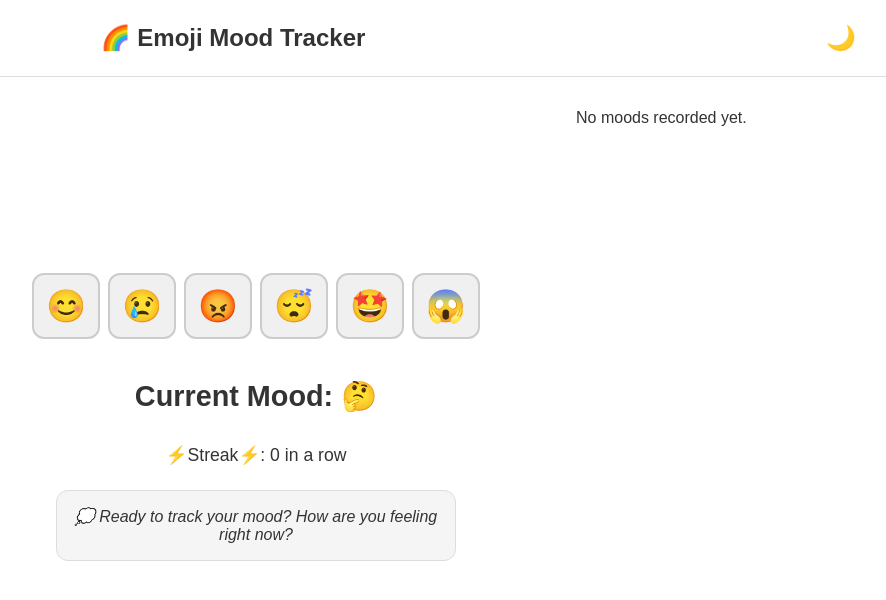
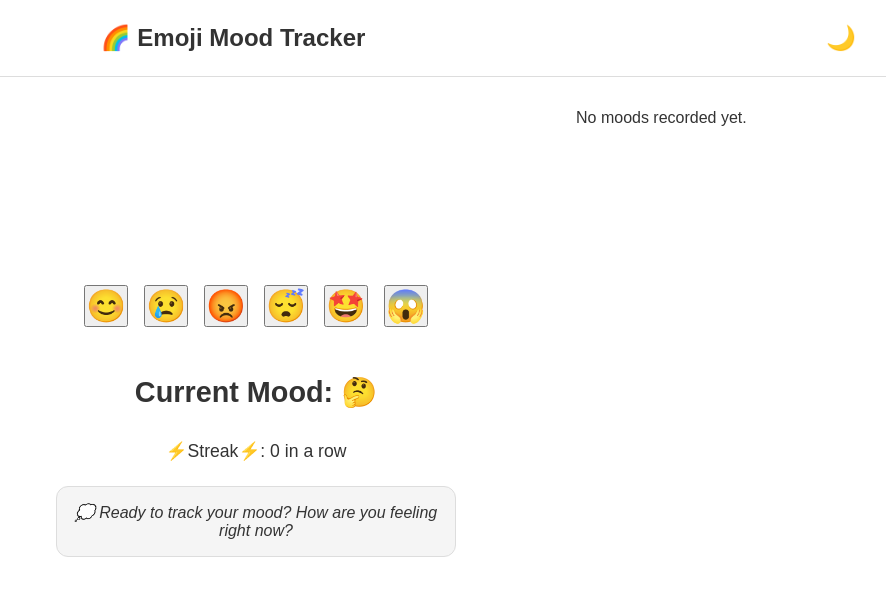
Before and after one commit to teamleaderleo/emoji-mood-tracker-basic, a React (Vite) app: page / in a window 1280 px wide. Shown: the top 600 px of the page, without its empty margins (384-1270 px from the left). Built offline with nearby package versions, Linux system fonts and the light colour scheme.

Commit message:
Revert "update button styling too"
This reverts commit 3abaab8224fb480e3d1ac26b1c54d732f8e700a6.

```diff
--- a/src/App.tsx
+++ b/src/App.tsx
@@ -91,7 +91,7 @@ export default function App() {
           position: "sticky",
           top: 0
         }}>
-          <EmojiPicker onSelect={setMood} isDarkMode={isDarkMode} />
+          <EmojiPicker onSelect={setMood} />
           <h2 style={{
             margin: "0.5rem 0",
             fontSize: "clamp(1.2rem, 4vw, 1.8rem)"
--- a/src/components/EmojiPicker.tsx
+++ b/src/components/EmojiPicker.tsx
@@ -4,64 +4,21 @@ const emojis = ["😊", "😢", "😡", "😴", "🤩", "😱"];
 
 type Props = {
   onSelect: (emoji: string) => void;
-  isDarkMode: boolean;
 };
 
-export default function EmojiPicker({ onSelect, isDarkMode }: Props) {
-  const theme = {
-    background: isDarkMode ? "#404040" : "#f0f0f0",
-    hoverBackground: isDarkMode ? "#505050" : "#e0e0e0",
-    activeBackground: isDarkMode ? "#606060" : "#d0d0d0",
-    border: isDarkMode ? "#555" : "#ccc"
-  };
-
+export default function EmojiPicker({ onSelect }: Props) {
+  // const [mood, setMoodState] = useState<string | null>(null);
   return (
     <div style={{ margin: "1rem 0" }}>
-      <div style={{
-        display: "flex",
-        gap: "0.5rem",
-        flexWrap: "wrap",
-        justifyContent: "center"
-      }}>
       {emojis.map((emoji) => (
         <button
           key={emoji}
-            style={{
-              fontSize: "2rem",
-              padding: "0.75rem",
-              backgroundColor: theme.background,
-              border: `2px solid ${theme.border}`,
-              borderRadius: "12px",
-              cursor: "pointer",
-              transition: "all 0.3s ease",
-              minWidth: "60px",
-              minHeight: "60px",
-              display: "flex",
-              alignItems: "center",
-              justifyContent: "center"
-            }}
+          style={{ fontSize: "2rem", margin: "0.5rem" }}
           onClick={() => onSelect(emoji)}
-            onMouseEnter={(e) => {
-              e.currentTarget.style.backgroundColor = theme.hoverBackground;
-              e.currentTarget.style.transform = "scale(1.05)";
-            }}
-            onMouseLeave={(e) => {
-              e.currentTarget.style.backgroundColor = theme.background;
-              e.currentTarget.style.transform = "scale(1)";
-            }}
-            onMouseDown={(e) => {
-              e.currentTarget.style.backgroundColor = theme.activeBackground;
-              e.currentTarget.style.transform = "scale(0.95)";
-            }}
-            onMouseUp={(e) => {
-              e.currentTarget.style.backgroundColor = theme.hoverBackground;
-              e.currentTarget.style.transform = "scale(1.05)";
-            }}
         >
           {emoji}
         </button>
       ))}
     </div>
-    </div>
   );
 }
```
Lines whose indentation alone changed are shown as unchanged.
